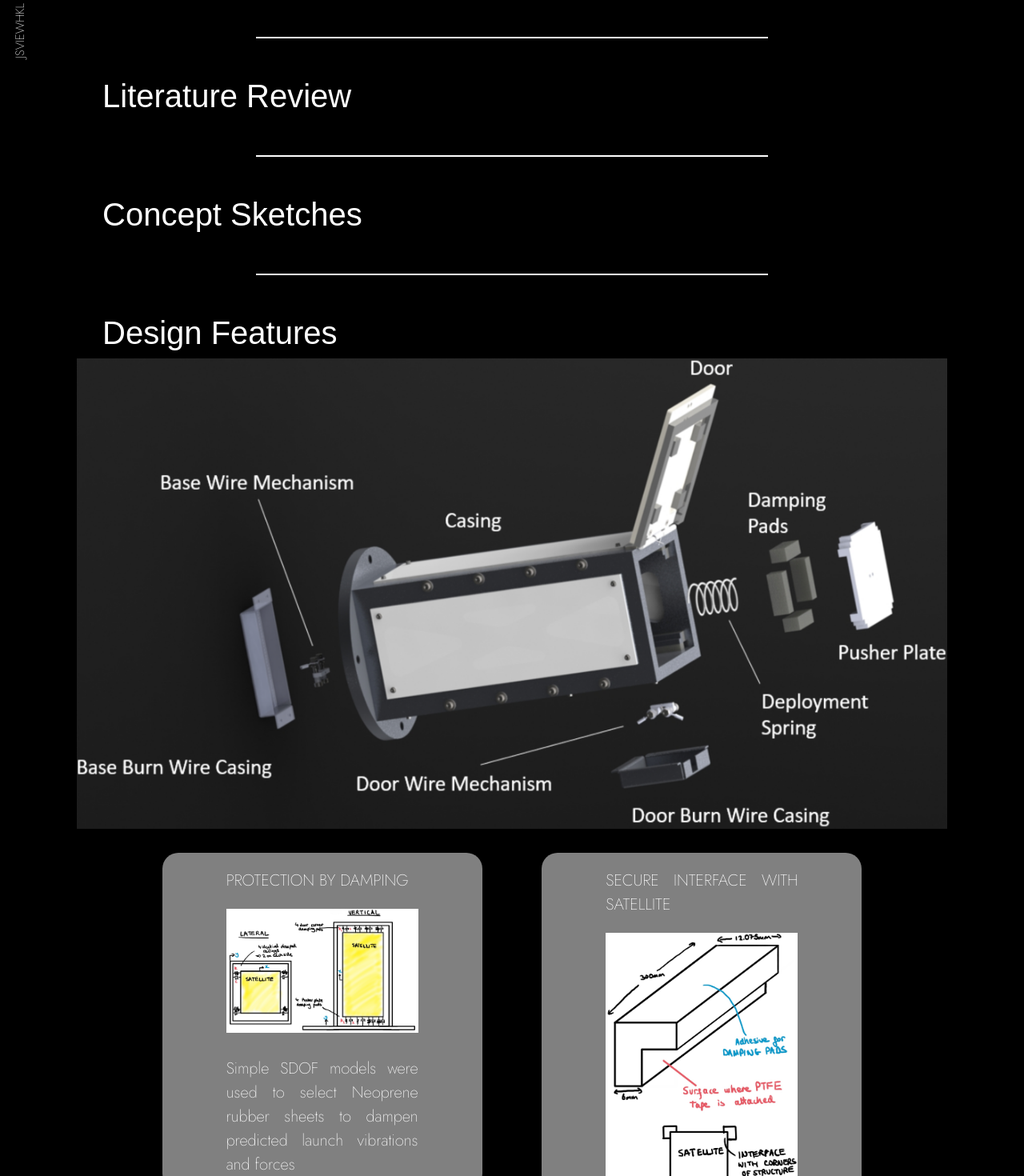
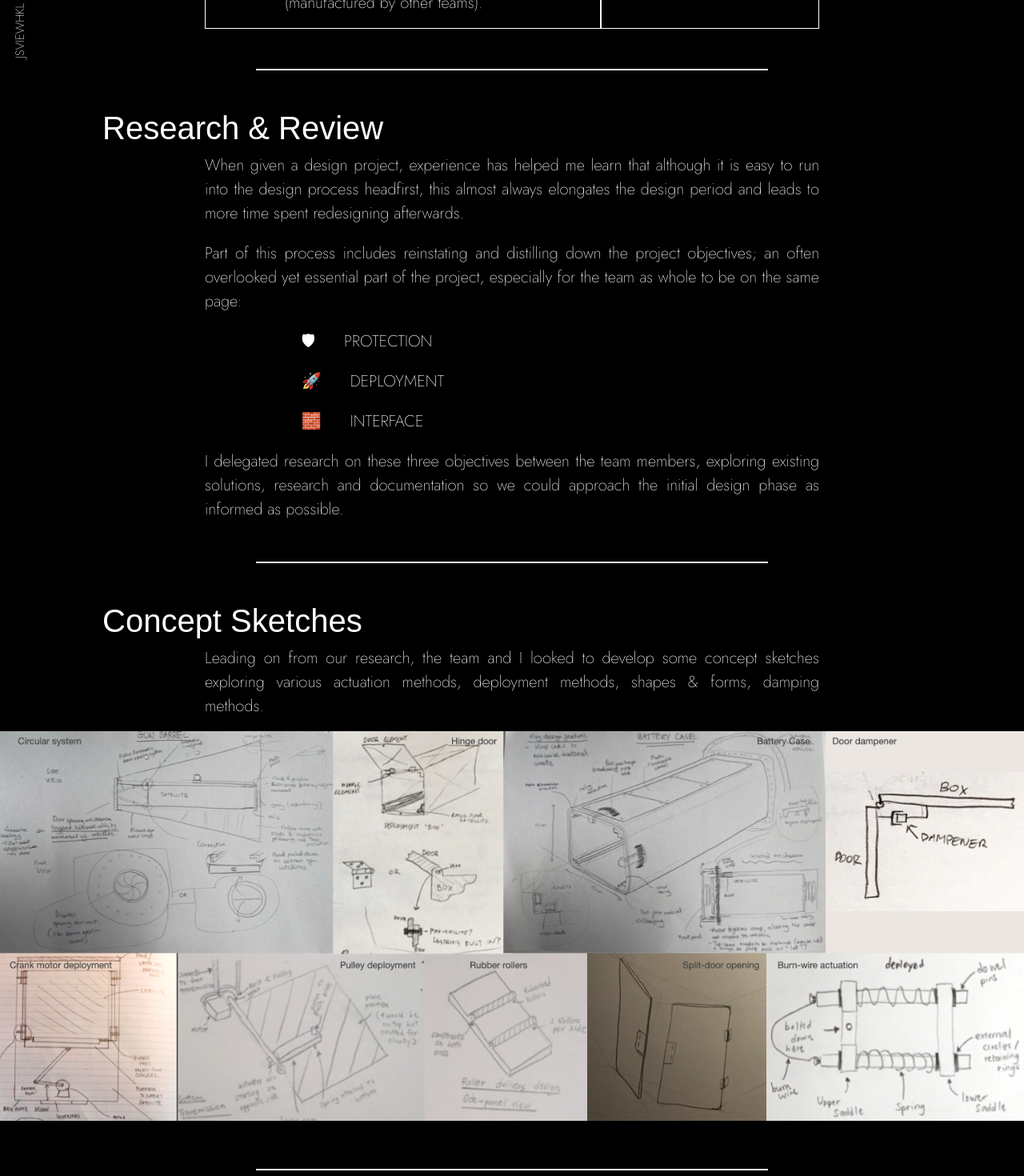
Before and after one commit to choiboy92/my-portfolio, a React (Create React App) app: page /my-portfolio/engdes in a window 1280 px wide. Shown: the part 920-2390 px from the top of the page at 80% size. Built offline with nearby package versions, Linux system fonts and the light colour scheme; a web font is replaced by a local one.

Commit message:
Satellite write up complete

```diff
--- a/src/Projects/EngDes.js
+++ b/src/Projects/EngDes.js
@@ -5,6 +5,7 @@ import SideQuickNav from './hooks/sideQuickNav.js';
 import Tabs from 'react-bootstrap/Tabs';
 import Tab from 'react-bootstrap/Tab';
 
+import metalpod_concepts from '../Assets/engdes/metalpod_concepts.png';
 import metalpodExploded from '../Assets/engdes/metalpod_exploded.png';
 import sdof from '../Assets/engdes/SDOF_model_sketch.jpg';
 import railings from '../Assets/engdes/railings.jpg';
@@ -14,6 +15,7 @@ import burnwire from '../Assets/engdes/burnwire.jpg';
 import sepvelsetup from '../Assets/engdes/SepVel_testing_setup.jpg';
 import vibration from '../Assets/engdes/metalpod_vibration.png';
 import shakertable from '../Assets/engdes/shakertable.jpg';
+import dmt_team from '../Assets/engdes/dmt_team.jpg';
 import torpedo from '../Assets/engdes/ME2_DesignWeek_render2.jpg';
 import torpedo_poster from '../Assets/engdes/torpedo_poster.png';
 import teargearConcept from '../Assets/engdes/teargear_concept.png';
@@ -24,7 +26,7 @@ import weightdist from '../Assets/engdes/teargear_weightdist.png';
 import teargearmade from '../Assets/engdes/teargear_made.png';
 import teargeartest from '../Assets/engdes/teargear_test.png';
 
-const descriptionMetalpod = "Design, make and test a CubeSat deployment system. The system should interface with the rocket and protect the satellite during launch and then be able to quickly and effectively deploy a 3U CubeSat (manufactured by other teams).";
+const descriptionMetalpod = "Design, make and test a CubeSat deployment system. The system should interface with the Falcon 9 rocket, protect the satellite during launch, then be able to quickly and effectively deploy a 3U CubeSat (manufactured by other teams).";
 const descriptionTorpedo = "As a team, design an electric powered underwater scooter, capable of depths of 40m and an underwater velocity of 1.5m/s all within a working week.";
 const descriptionTeargear = "Design and manufacture a mini electric drag race car to be raced with other teams. The motor, battery and wheels cannot be altered.";
 
@@ -65,9 +67,29 @@ function EngDes(props) {
         </div>
         <div className="divider"/>
         <div className="vl"></div>
-        <h1 className="sectionTitle">Literature Review</h1>
+        <h1 className="sectionTitle">Research & Review</h1>
+          <p>
+            When given a design project, experience has helped me learn that although it is easy to
+            run into the design process headfirst, this almost always elongates the design period
+            and leads to more time spent redesigning afterwards.<br/>
+            Part of this process includes reinstating and distilling down the project objectives; an often
+            overlooked yet essential part of the project, especially for the team as whole to be on the
+            same page:<br/>
+            <ol style={{marginLeft:"10%", listStyleType:"none"}}>
+              <li>  🛡      PROTECTION</li>
+              <li>  🚀      DEPLOYMENT</li>
+              <li>  🧱      INTERFACE</li>
+            </ol>
+            I delegated research on these three objectives between the team members, exploring existing solutions,
+            research and documentation so we could approach the initial design phase as informed as possible.
+          </p>
         <div className="divider"/>
         <h1 className="sectionTitle">Concept Sketches</h1>
+          <p>
+            Leading on from our research, the team and I looked to develop some concept sketches exploring various actuation methods,
+            deployment methods, shapes & forms, damping methods.
+          </p>
+          <img src={metalpod_concepts} style={{width: "100%", marginBottom:"10px"}} alt="Metalpod Concept sketches"/>
         <div className="divider"/>
         <h1 className="sectionTitle">Design Features</h1>
           <img src={metalpodExploded} style={{width: "85%"}} alt="Exploded Metalpod"/>
@@ -75,7 +97,10 @@ function EngDes(props) {
           <div className="threeColWrapper_items">
             <br/><p>PROTECTION BY DAMPING<br/>
             <img src={sdof} style={{width: "100%", marginBottom:"10px"}} alt="SDOF model"/>
-              <br/>Simple SDOF models were used to select Neoprene rubber sheets to dampen predicted launch vibrations and forces</p>
+              <br/>Simple SDOF models were used to select Neoprene rubber sheets to dampen predicted launch vibrations and forces.
+                These models were then used to estimate the damping our deployment system would provide. Frequency analysis could be
+                carried out to verify that the Neoprene sheets would be effective.
+              </p>
           </div>
           <div className="threeColWrapper_items">
             <br/><p>SECURE INTERFACE WITH SATELLITE<br/>
@@ -103,7 +128,10 @@ function EngDes(props) {
             <div style={{flex: "1 0 400px"}}>
               <img src={sepvelsetup} style={{width: "60%", marginBottom:"10px"}} alt="SepVel test setup"/>
                 <p>SEPARATION VELOCITY</p>
-                <p><br/>A simple pulley test was devised as a way to
+                <p><br/>
+                  A simple pulley test was devised as a way to simulate the low gravity environment that the system
+                  would experience during the deployment phase. Thus, the real separation velocity could be estiamted in
+                  a simple manner while any interference with the railings could also be caught.
               </p>
             </div>
           </div>
@@ -119,6 +147,40 @@ function EngDes(props) {
               <img src={shakertable} style={{width: "100%", marginBottom:"10px"}} alt="Vibration test setup"/>
             </div>
           </div>
+          <div className="divider"/>
+          <h1 className="sectionTitle">Challenges of virtual working</h1>
+            <p>
+              The pandemic that plagued most of 2020 and 2021 meant that all project proceedings had to be carried out online.
+              This posed some major challenges, some of which were as simple as sharing unrotated images to more complicated ones.
+              Here are some of the major challenges that we faced and learned from.
+            </p>
+            <div className="ColWrapper" style={{alignItems:"center", justifyContent:"center"}}>
+              <img src={dmt_team} style={{width:"400px",flex:"1 0 auto", marginBottom:"10px"}} alt="Online team meetings"/>
+              <p style={{flex:"1 0 300px", marginLeft:"10%", marginRight:"10%"}}>
+
+                <br/>
+                MEETINGS & ORGANISATION<br/>
+                Conversations and discussions that could be held in a moment or at the end of a lecture were no longer possible.
+                The virtual conditions meant greater emphasis on meeting preparation, agendas as well as flexibility to converse via chat so as not to waste time.
+                When communicating with other subteams working on other systems, this was vital.
+                <br/>
+                VIRTUAL CAD<br/>
+                A key aspect of projects is using CAD, both for actual design as well as helping members visualise solutions.
+                File naming, organisation and version management became as important as ever. Limitations in access to CAD on home computers
+                meant that we also had to be flexible and sensible when delegating CAD tasks.
+                <br/>
+                MANUFACTURING<br/>
+                In order to have our design manufactured, we now needed to work with 3rd party prototype vendors. Typically we would build these ourselves in the workshop but due to
+                this change we needed to focus on making our engineering drawings had to be of industry standard and familiarising ourself with billing methods.
+                Moreover, the higher manufacturing costs meant a greater focus on cost-reduction in our design.
+                <br/>
+                THE LOSS OF SIGHT & TOUCH<br/>
+                Having gone virtual, we realised how much of an advantage it was to be able to simply look and feel a design or prototype. Often during this time,
+                we could notice things to change but without this reference, we needed to ensure that our design was close to perfect from the get-go and that we had
+                considered all the design and manufacturing requirements; much like what would be expected in industry.
+              </p>
+            </div>
+
       </Tab>
       <Tab eventKey="torpedo" title="UNDERWATER SCOOTER" className="tabs">
         <div className="introDescWrapper">
--- a/src/Projects/projects.css
+++ b/src/Projects/projects.css
@@ -55,7 +55,6 @@ p.sideQuickNav:hover{
 .ColWrapper {
   display: flex;
   flex-flow: row wrap;
-  justify-content: center;
   margin-top: 10px;
   margin-bottom: 10px;
   margin-left: 10%;
@@ -109,3 +108,8 @@ h1.sectionTitle {
   border-top:2px solid white;
   display:flex;
 }
+
+li {
+  margin-top: 20px;
+  margin-bottom: 20px;
+}
```
Also changed, not shown: src/Assets/engdes/dmt_team.jpg (added), src/Assets/engdes/metalpod_concepts.png (added).
